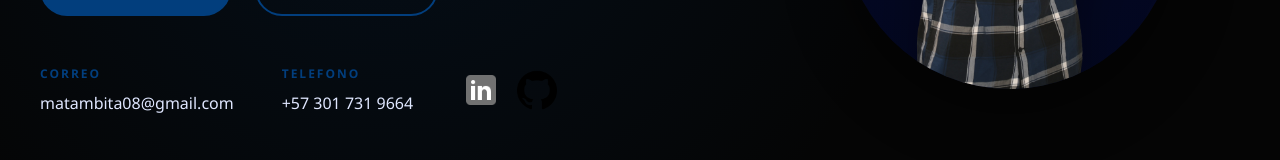
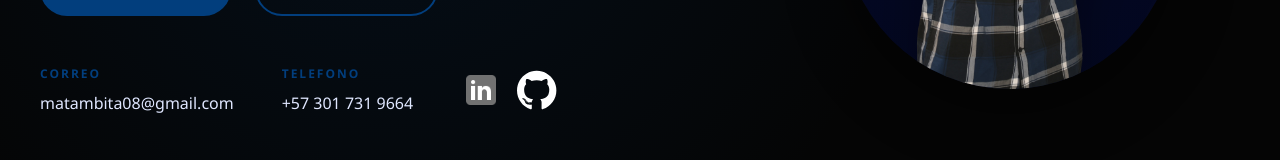
Before and after one commit to Serus38/NewProfile, an Angular app: page / in a window 1280 px wide. Shown: the part 637-797 px from the top of the page. Built offline with nearby package versions, Linux system fonts and the light colour scheme.

Commit message:
Update GitHub icon to SVG format and adjust filter styles for better visibility

```diff
--- a/src/app/componets/hero-section/hero-section.css
+++ b/src/app/componets/hero-section/hero-section.css
@@ -128,11 +128,11 @@
 }
 
 .social-icon.github-icon {
-    filter: grayscale(1);
+    filter: invert(1);
 }
 
 .social-icon.github-icon:hover {
-    filter: brightness(0) invert(1);
+    filter: invert(0);
     transform: scale(1.15);
 }
 
--- a/src/app/componets/hero-section/hero-section.html
+++ b/src/app/componets/hero-section/hero-section.html
@@ -24,7 +24,7 @@
                             <img class="social-icon" src="/img/icon-linkedin.png" alt="LinkedIn">
                         </a>
                         <a href="https://github.com/Serus38" target="_blank" rel="noopener noreferrer">
-                            <img class="social-icon github-icon" src="/img/github.png" alt="GitHub">
+                            <img class="social-icon github-icon" src="/img/github-icon.svg" alt="GitHub">
                         </a>
                     </div>
                 </div>
```
Also changed, not shown: public/img/github-icon.svg (added).
